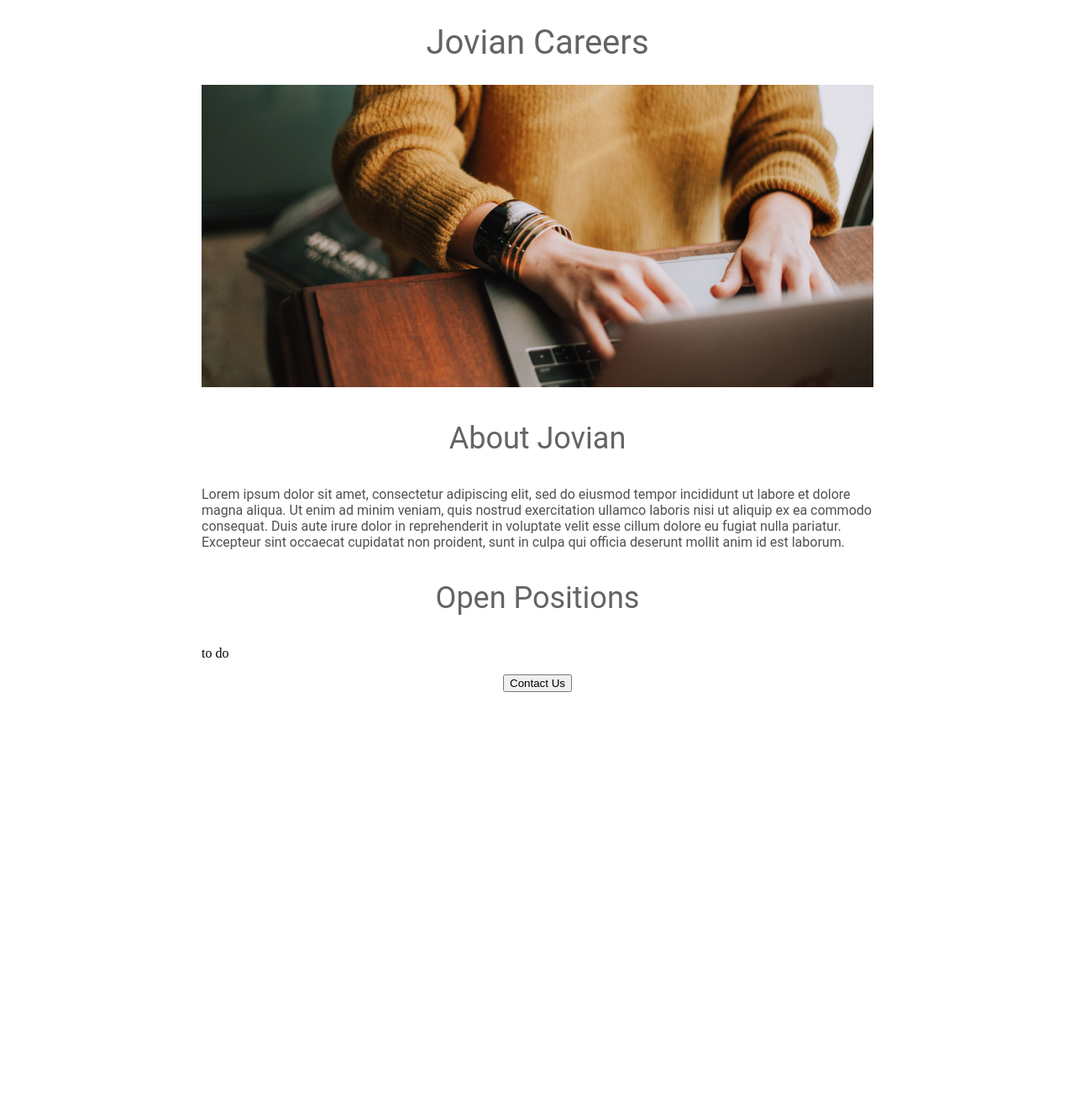
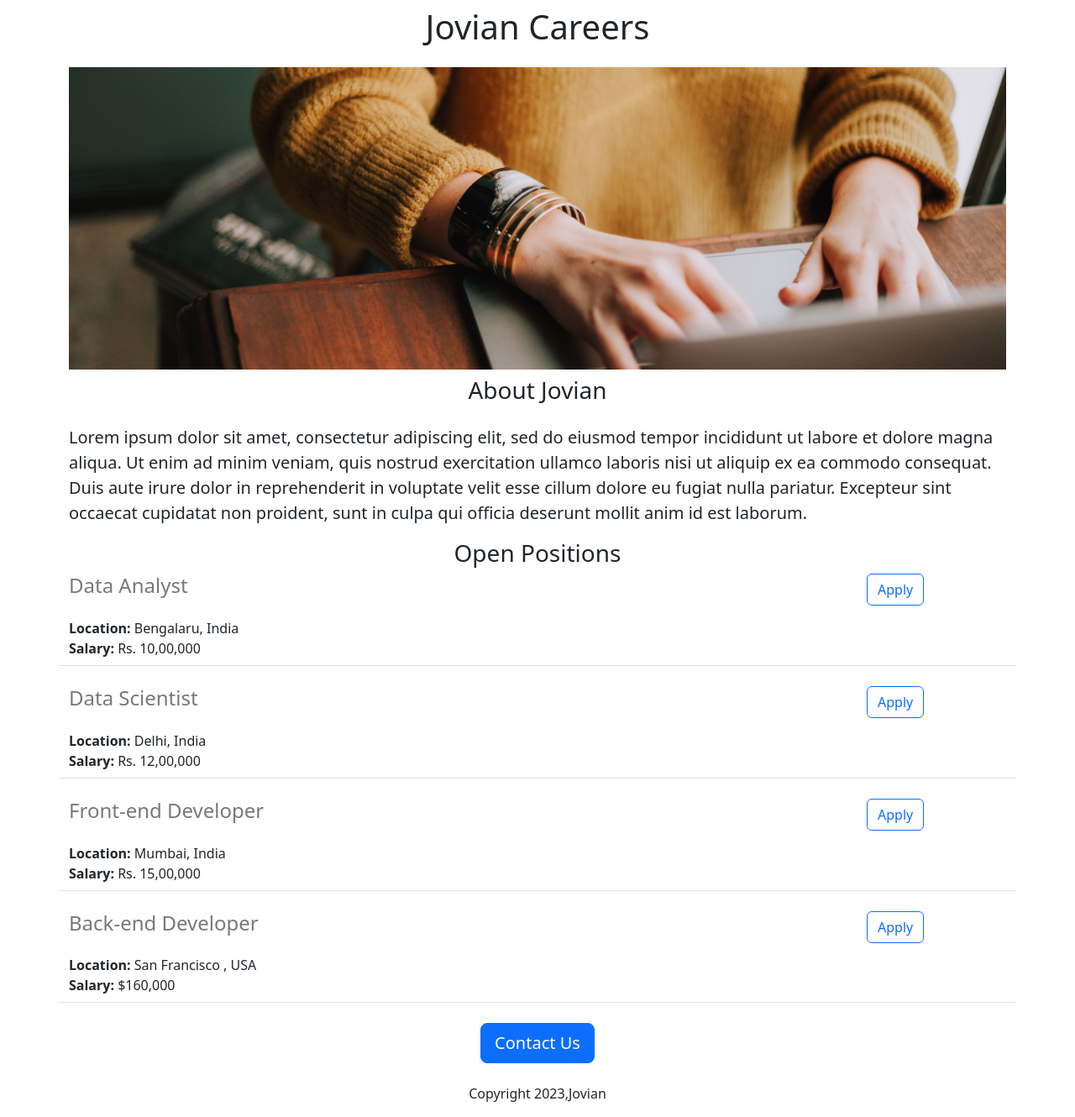
Before and after one commit to kankshi19/jovian-careers-website-v2, a Flask app: page / in a window 1280 px wide. Shown: the whole page at 84% size. Before the commit the page ends 824 px from the top, so only its background shows below. Run offline with Flask 3, Linux system fonts and the light colour scheme.

Commit message:
added job positions

```diff
--- a/app.py
+++ b/app.py
@@ -1,10 +1,39 @@
-from flask import Flask, render_template
+from flask import Flask, render_template, jsonify
 
 app = Flask(__name__)
 
+JOBS = [{
+  'id': 1,
+  'title': 'Data Analyst',
+  'location': 'Bengalaru, India',
+  'salary': 'Rs. 10,00,000'
+}, {
+  'id': 2,
+  'title': 'Data Scientist',
+  'location': 'Delhi, India',
+  'salary': 'Rs. 12,00,000'
+}, {
+  'id': 3,
+  'title': 'Front-end Developer',
+  'location': 'Mumbai, India',
+  'salary': 'Rs. 15,00,000'
+}, {
+  'id': 4,
+  'title': 'Back-end Developer',
+  'location': 'San Francisco , USA',
+  'salary': '$160,000'
+}]
+
+
 @app.route("/")
 def hello_world():
-  return render_template('home.html')
+  return render_template('home.html', jobs=JOBS, company_name='Jovian')
+
+
+@app.route("/api/jobs")
+def list_jobs():
+  return jsonify(JOBS)
+
 
 if __name__ == '__main__':
-  app.run(host='0.0.0.0',debug=True)
+  app.run(host='0.0.0.0', debug=True)
--- a/templates/home.html
+++ b/templates/home.html
@@ -1,55 +1,38 @@
 <!DOCTYPE html>
 <html>
   <head>
-    <title>Jovian Careers App</title>
     <style>
-      h1{
-        font-size : 40px;
-        font-family : Roboto;
-        font-weight: normal;
-        color : rgb(100,100,100);
-        text-align: center;
-
-      }
-      #banner{
+       #banner{
         width: 100%;
         height: 360px;
         object-fit: cover;
       }
-      h3{
-        font-family: Roboto;
-        font-size : 36px;
-        font-weight: normal;
-        color : rgb(100,100,100);
-        text-align: center;
-      }
-      .bodytext {
-        font-family : Roboto;
-        font-weight: normal;
-        color : rgb(80,80,80);
-      }
-      #container{
-        max-width:800px;
-        margin: 0 auto 0 auto;
-     }
+    </style>
+    <meta charset="utf-8">
+    <meta name="viewport" content="width=device-width, initial-scale=1">
+    <title>Jovian Careers App</title>
+    <link href="https://cdn.jsdelivr.net/npm/bootstrap@5.3.0/dist/css/bootstrap.min.css" rel="stylesheet" integrity="sha384-9ndCyUaIbzAi2FUVXJi0CjmCapSmO7SnpJef0486qhLnuZ2cdeRhO02iuK6FUUVM" crossorigin="anonymous">
 
-
-    </style>
   </head>
   <body>
-    <div id ="container">
-    <h1>Jovian Careers</h1>
+    <div class ="container" id="container">
+    <h1 class="text-center mt-2 mb-4">{{company_name}} Careers</h1>
 
-    <img id = "banner" src = "https://jovians-careers-webiste.kankshi19.repl.co/static/banner.jpg" height = "320">
+    <img id = "banner" class="img-fluid" src = "https://jovians-careers-webiste.kankshi19.repl.co/static/banner.jpg" height = "320">
 
-    <h3>About Jovian</h3>
-    <p class = "bodytext">
+    <h3 class="text-center mt-2 mb-4">About {{company_name}}</h3>
+    <p class="lead">
       Lorem ipsum dolor sit amet, consectetur adipiscing elit, sed do eiusmod tempor incididunt ut labore et dolore magna aliqua. Ut enim ad minim veniam, quis nostrud exercitation ullamco laboris nisi ut aliquip ex ea commodo consequat. Duis aute irure dolor in reprehenderit in voluptate velit esse cillum dolore eu fugiat nulla pariatur. Excepteur sint occaecat cupidatat non proident, sunt in culpa qui officia deserunt mollit anim id est laborum.
     </p>
-      <h3>Open Positions</h3>
-      <p> to do </p>
-      <div style = "text-align:center;">
-      <button id="contactbutton"> Contact Us</button>
+      <h3 class="text-center mt-2 mb-16">Open Positions</h3>
+      <div>
+        {% for job in jobs%}
+          {% include 'jobitem.html'%}
+        {% endfor %}
+      </div>
+      <div class="text-center">
+      <button id="contactbutton" class="btn btn-primary btn-lg"> Contact Us</button>
+        <p class="mt-4">Copyright 2023,Jovian</p>
       </div>
     </div>
   </body>
--- /dev/null
+++ b/templates/jobitem.html
@@ -0,0 +1,17 @@
+<div class = "mb-4 border-bottom row" style ="padding-bottom:8px;">
+  <div class="col-10">
+  <h4 style="color:rgb(120,120,120);" class ="mb-4">
+   {{job['title']}}</h4>
+    <div>
+      <b>Location: </b>{{job['location']}}
+    </div>
+        {% if 'salary' in job %}
+        <div>
+          <b>Salary: </b>{{job['salary']}}
+        </div>
+            {% endif %}
+  </div>
+  <div class="col-2">
+   <button type="button" class="btn btn-outline-primary float-right align-middle">Apply</button>
+  </div>
+     </div>
```
